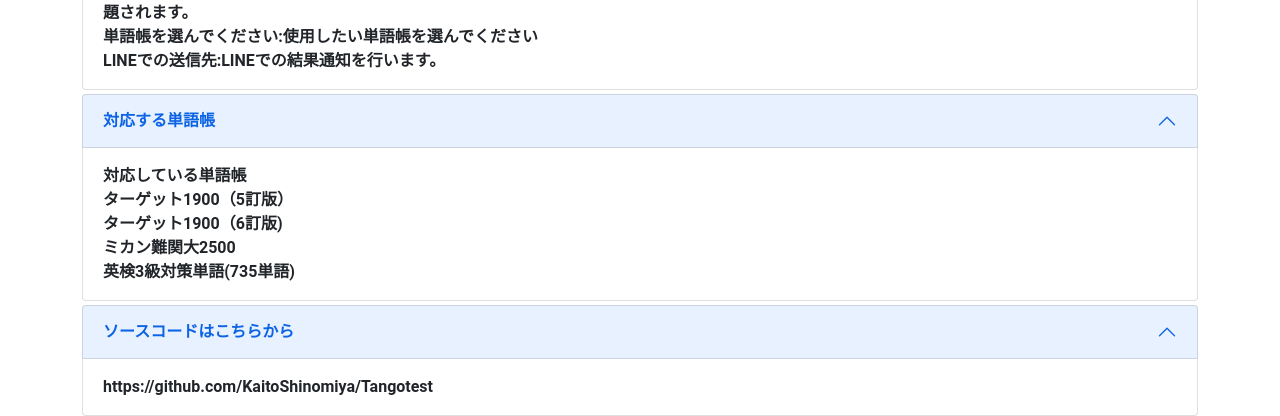
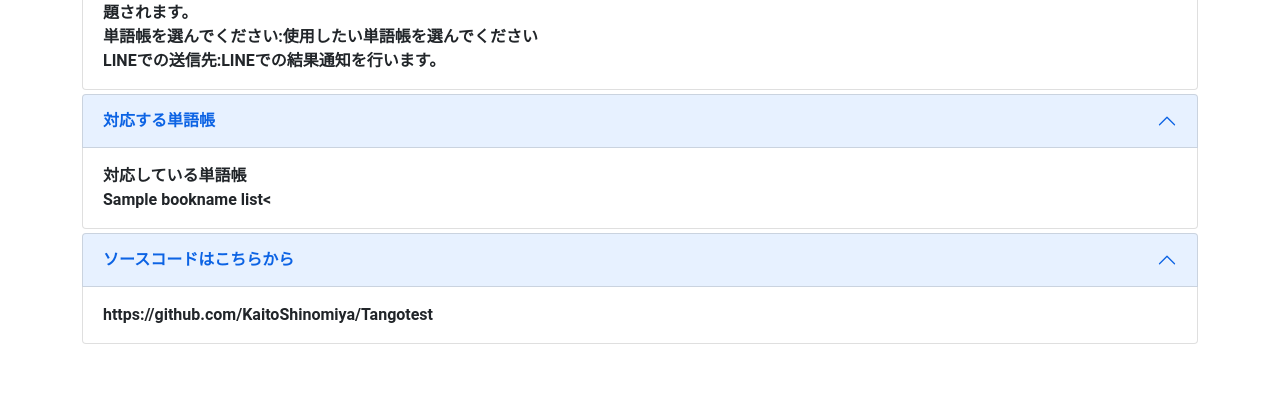
Before and after one commit to KaitoShinomiya/Tangotestmaker_sakura, a Flask app: template templates/make_test_forT.html in a window 1280 px wide. Shown: the part 1060-1476 px from the top of the page. After the commit the page ends 1404 px from the top, so only its background shows below. Run offline with Flask 2, Linux system fonts and the light colour scheme; the template is opened without the code that fills it: most values are stand-ins (such as "Sample title", 1, 10 or a date in 2020).

Commit message:
細かい修正 一旦コミット

```diff
--- a/app.py
+++ b/app.py
@@ -6,9 +6,10 @@ from flask import Flask, render_template, redirect
 from flask import request
 from flask_cors import CORS
 from make_test import make_test
-from server_utils import send_line_notify, number_handling, user_list2html, test_label,book_name2_html
+from server_utils import send_line_notify, number_handling, user_list2html, test_label, book_name2_html
 from mysql_db import get_bookname_from_MySQL, get_testdf_from_MySQL, register_user_list, get_userlist, get_user_id, \
-    register_user_result, get_booklist, check_result_SQL, register_book_data, add_csvdata2MySQL,get_bookname4_start_page
+    register_user_result, get_booklist, check_result_SQL, register_book_data, add_csvdata2MySQL, \
+    get_bookname4_start_page
 from flask_login import LoginManager, login_required, UserMixin, login_user, logout_user
 from flask_wtf import FlaskForm
 from wtforms import StringField, SubmitField
@@ -44,14 +45,15 @@ def load_user(user_id):
 def start_page():
     return_booklist = user_list2html(get_booklist())
     bookname_list = book_name2_html(get_bookname4_start_page())
-    return render_template("make_test.html", booklist=return_booklist,bookname_list=bookname_list)
+    return render_template("make_test.html", booklist=return_booklist, bookname_list=bookname_list)
 
 
 @app.route("/t")
 def make_forT():
     return_html, return_booklist = user_list2html(get_userlist()), user_list2html(get_booklist())
-
-    return render_template("make_test_forT.html", select_send2=return_html, booklist=return_booklist)
+    bookname_list = book_name2_html(get_bookname4_start_page())
+    return render_template("make_test_forT.html", select_send2=return_html, booklist=return_booklist,
+                           bookname_list=bookname_list)
 
 
 @app.route("/return_test")
--- a/templates/make_test_forT.html
+++ b/templates/make_test_forT.html
@@ -116,8 +116,7 @@
                 <div id="collapseTwo" class="accordion-collapse collapse show" aria-labelledby="headingTwo"
                      data-bs-parent="#accordionExample">
                     <div class="accordion-body">
-                        <strong>対応している単語帳<br>ターゲット1900（5訂版）<br>ターゲット1900（6訂版)<br>ミカン難関大2500<br>
-                        英検3級対策単語(735単語)</strong>
+                        <strong>対応している単語帳<br>{{ bookname_list | safe }}<</strong>
                     </div>
                 </div>
             </div>
```
